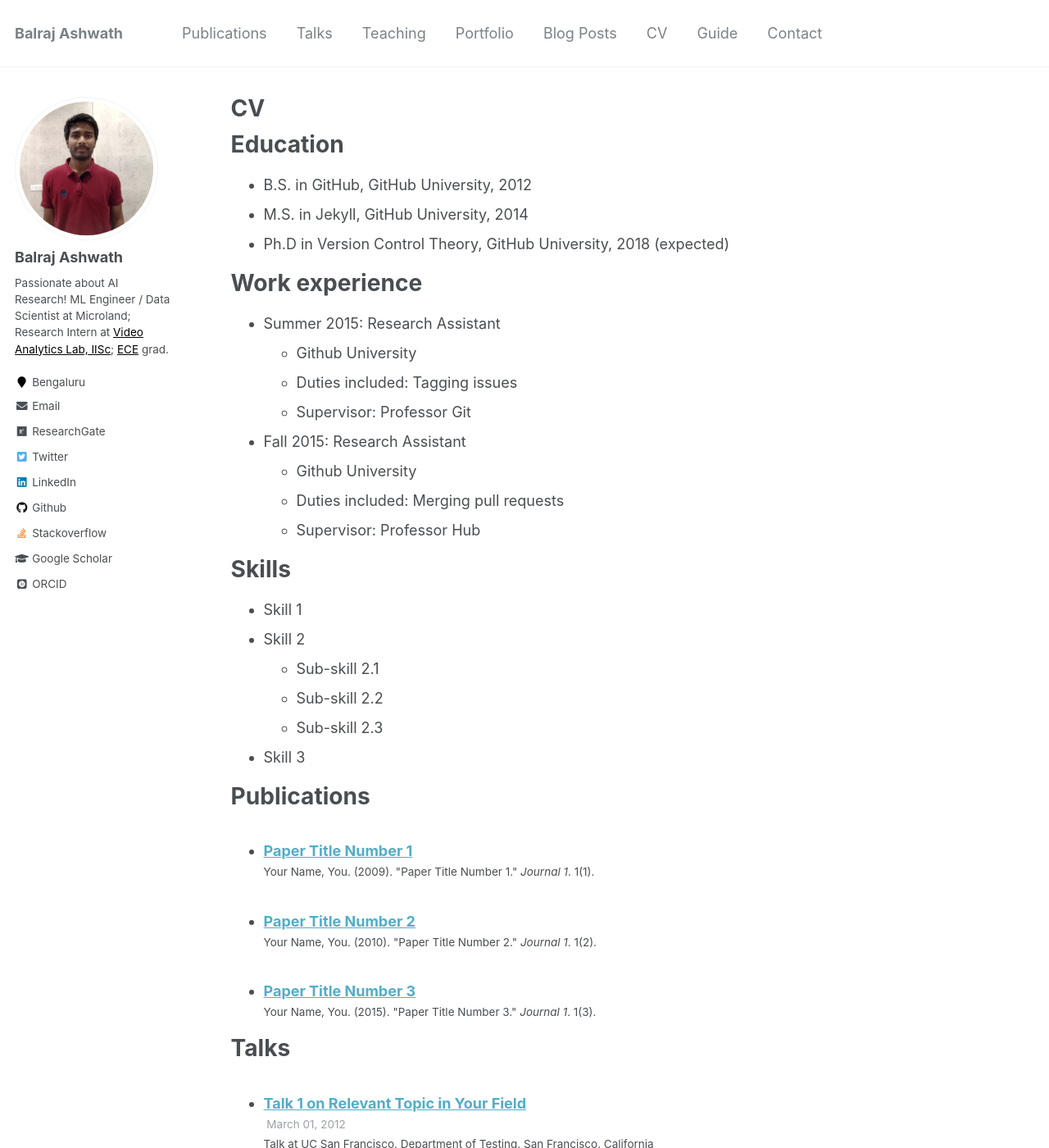
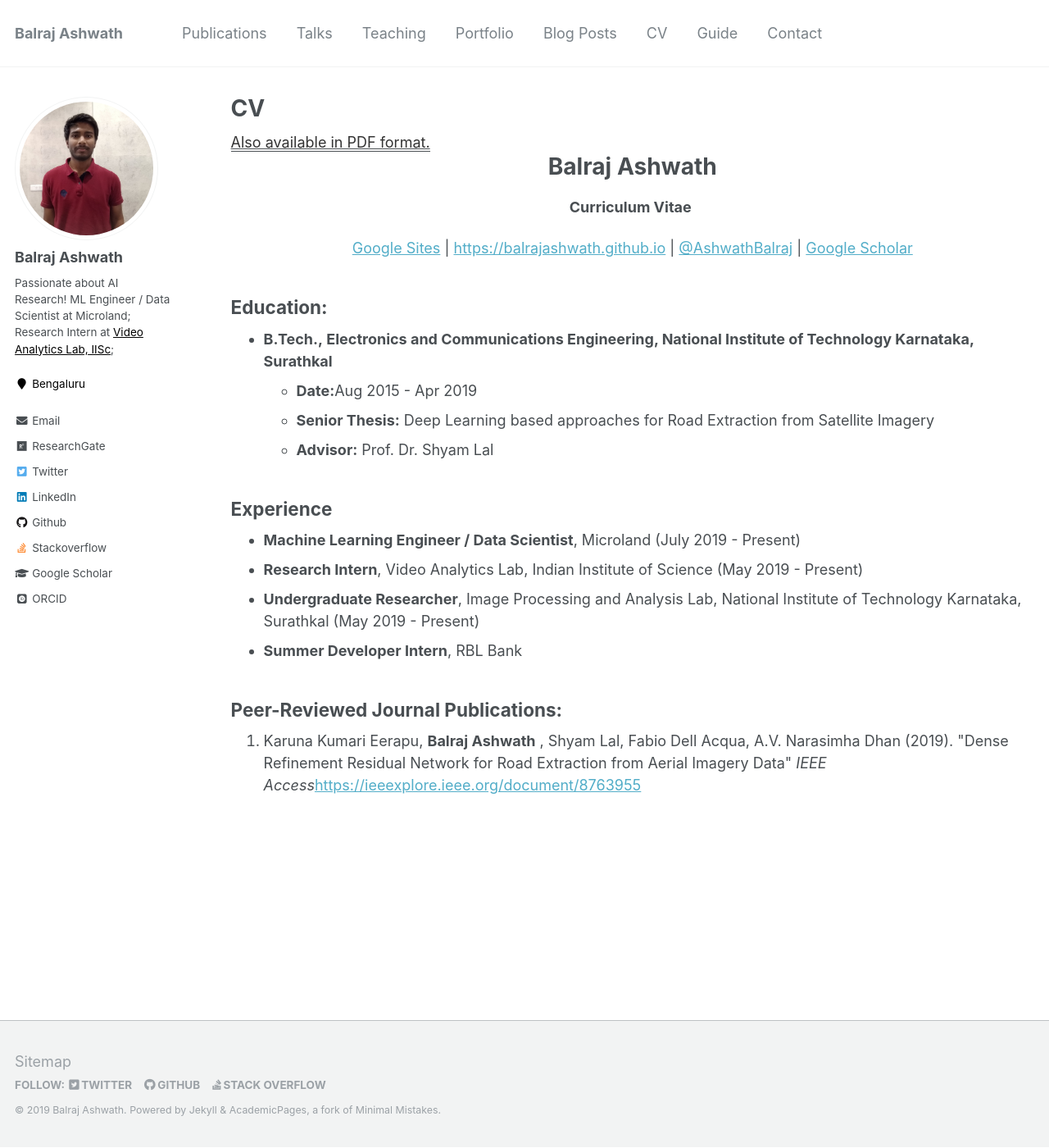
Before and after one commit to BalrajAshwath/BalrajAshwath.github.io, a Jekyll site: the page built from _pages/cv.html, in a window 1280 px wide and 1400 px high. Shown: the whole window at 82% size. Built offline with Jekyll 4.4.1, drawn with Linux system fonts in a browser that asks for light colours; some web fonts are replaced; some of the changed text lies outside the part shown.

Commit message:
Included Resume & modified CV page

```diff
--- a/_config.yml
+++ b/_config.yml
@@ -82,7 +82,7 @@ analytics:
 author:
   name             : "Balraj Ashwath"
   avatar           : "my_pic_github.jpg"
-  bio              : "Passionate about AI Research! ML Engineer / Data Scientist at Microland; Research Intern at <a style='color: black;' href='http://val.serc.iisc.ernet.in/valweb/people.html'>Video Analytics Lab, IISc</a>; <a style='color: black'; href='https://ece.nitk.ac.in/'>ECE</a> grad."
+  bio              : "Passionate about AI Research! ML Engineer / Data Scientist at Microland; Research Intern at <a style='color: black;' href='http://val.serc.iisc.ernet.in/valweb/people.html'>Video Analytics Lab, IISc</a>; <a style='color: black'; NITK ECE Grad."
   location         : "Bengaluru"
   employer         : # "ML Engineer/ Data Scientist @Microland"
   linkedin         : "balrajashwath"
--- a/_includes/footer.html
+++ b/_includes/footer.html
@@ -15,12 +15,12 @@
       <li><a href="http://github.com/{{ site.author.github }}"><i class="fab fa-github" aria-hidden="true"></i> GitHub</a></li>
     {% endif %}
     {% if site.author.stackoverflow %}
-      <li><a href="http://stackoverflow.org/{{ site.author.stackoverflow }}"><i class="fab fa-stack-overflow" aria-hidden="true"></i> Stack Overflow</a></li>
+      <li><a href="http://stackoverflow.org/{{ site.author.stackoverflow }}"><i class="fab fa-stack-overflow" aria-hidden="true"></i> Stack Overflow   </a></li>
     {% endif %}
     <!-- {% if site.author.bitbucket %}
       <li><a href="http://bitbucket.org/{{ site.author.bitbucket }}"><i class="fab fa-bitbucket" aria-hidden="true"></i> Bitbucket</a></li>
     {% endif %} -->
-    <li><a href="{% if site.atom_feed.path %}{{ site.atom_feed.path }}{% else %}{{ base_path }}/feed.xml{% endif %}"><i class="fa fa-fw fa-rss-square" aria-hidden="true"></i> {{ site.data.ui-text[site.locale].feed_label | default: "Feed" }}</a></li>
+    <!-- <li><a href="{% if site.atom_feed.path %}{{ site.atom_feed.path }}{% else %}{{ base_path }}/feed.xml{% endif %}"><i class="fa fa-fw fa-rss-square" aria-hidden="true"></i> {{ site.data.ui-text[site.locale].feed_label | default: "Feed" }}</a></li> -->
   </ul>
 </div>
 
--- /dev/null
+++ b/_pages/cv.html
@@ -0,0 +1,114 @@
+---
+layout: archive
+title: "CV"
+permalink: /cv/
+author_profile: true
+redirect_from:
+  - /wordpress/cv/
+---
+
+
+{% include base_path %}
+{% capture written_label %}'None'{% endcapture %}
+
+<u><a style="line-height: 1.5;" href="https://balrajashwath.github.io/Balraj_Ashwath_Resume.pdf"><span style="color: #333333;"><span>Also available in PDF format.</span></span></a></u>
+<h1 class="western" align="center"><b>Balraj Ashwath</b></h1>
+<p style="line-height: 1.5;" align="center"><span><b>Curriculum Vitae</b> </span></p>
+<p style="line-height: 1.5;" align="center"><span><a href="https://sites.google.com/view/balrajashwath">Google Sites</a> | <a href="https://balrajashwath.github.io">https://balrajashwath.github.io</a> | <a href="http://www.twitter.com/AshwathBalraj">@AshwathBalraj</a> | <a href="https://scholar.google.co.in/citations?user=5Da3hUUAAAAJ&hl=en#">Google Scholar</a></span></p>
+
+<h2 class="western">Education:</h2>
+<ul style="line-height: 1.5; margin: 10px 0;">
+ 	<li><span><b>B.Tech., </b></span><span><b>Electronics and Communications Engineering</b></span><span><b>, National Institute of Technology Karnataka, Surathkal</b></span>
+<ul>
+ 	<li><strong><span><b>Date:</b></span></strong><span>Aug 2015 - Apr 2019</span></li>
+ 	<li><b><span>Senior Thesis:</b></span><span> Deep Learning based approaches for Road Extraction from Satellite Imagery</span></li>
+ 	<li><span><b>Advisor:</b></span><span> Prof. Dr. Shyam Lal</span></li>
+</ul>
+</li>
+</ul>
+
+<h2>Experience</h2>
+<ul style="line-height: 1.5; margin: 10px 0;">
+  <li><span><b>Machine Learning Engineer / Data Scientist</b>, Microland (July 2019 - Present)</span></li>
+  <li><span><b>Research Intern</b>, Video Analytics Lab, Indian Institute of Science (May 2019 - Present)</span></li>
+  <li><span><b>Undergraduate Researcher</b>, Image Processing and Analysis Lab, National Institute of Technology Karnataka, Surathkal (May 2019 - Present)</span></li>
+  <li><span><b>Summer Developer Intern</b>, RBL Bank</span></li>
+</ul>
+
+<!-- <h2>Summary of Scholarly Impact</h2>
+<ul style="line-height: 1.5; margin: 10px 0;">
+
+  <li><span><b>Publications:</b> 22 publications with over 1,400 total citations, h-index of 17 (Google Scholar)</li>
+  <li><span><b>Presentations:</b> Over 50 talks, including 7 invited talks and 2 conference keynotes</li>
+  <li><span><b>Industry:</b> Scholarship has directly led to new initiatives and redesigned products at Wikimedia</li>
+</ul> -->
+
+<h2 id="peer-reviewed-journal-publications-">Peer-Reviewed Journal Publications:</h2>
+<ol style="line-height: 1.5; margin: 10px 0;">
+<li> Karuna Kumari Eerapu, <strong>Balraj Ashwath</strong> , Shyam Lal, Fabio Dell Acqua, A.V. Narasimha Dhan (2019). &quot;Dense Refinement Residual Network for Road Extraction from Aerial Imagery Data&quot; <em>IEEE Access</em><a href="https://ieeexplore.ieee.org/document/8763955">https://ieeexplore.ieee.org/document/8763955</a></li>
+</ol>
+
+<!-- <h2 id="peer-reviewed-conference-proceedings-">Peer-Reviewed Archived Conference Proceedings:</h2>
+<ol style="line-height: 1.5; margin: 10px 0;">
+<li><strong>Geiger, R.S.,</strong> K. Yu, Y. Yang, M. Dai, J. Qiu, R. Tang, and J. Huang. (2020, in press). &quot;Garbage In, Garbage Out: Do Machine Learning Application Papers in Social Computing Report Where Human-Labeled Training Data Comes From?&quot; <em>Proceedings of the ACM Conference on Fairness, Accountability, and Transparency</em>(FAT* 2020).</li>
+<li><strong>Geiger, R.S.</strong> (2019). &quot;The Rise and Fall of the Note: Changing Paper Lengths in ACM CSCW, 2000-2018.&quot; <em>Proceedings of the ACM on Human-Computer Interaction.</em>(CSCW 2019). <a href="https://doi.org/10.1145/3359324">https://doi.org/10.1145/3359324</a> <a href="https://arxiv.org/abs/1908.10808">https://arxiv.org/abs/1908.10808</a></li>
+<li><strong>Geiger, R.S.</strong> and Halfaker, A. (2017). &quot;Operationalizing conflict and cooperation between automated software agents in Wikipedia: A replication and expansion of Even Good Bots Fight.&quot; <em>Proceedings of the ACM on Human-Computer Interaction</em> (Nov 2017 issue, CSCW 2018 Online First). <a href="https://doi.org/10.1145/3134684">https://doi.org/10.1145/3134684</a></li>
+<li>Halfaker, A., <strong>Geiger, R.S.</strong> , and Terveen, L. (2014). &quot;Snuggle: Designing for Efﬁcient Socialization and Ideological Critique.&quot; In <em>Proceedings of the 2014 ACM Conference on Human Factors in Computing (CHI 2014).</em><a href="http://stuartgeiger.com/papers/snuggle-chi.pdf">http://stuartgeiger.com/papers/snuggle-chi.pdf</a></li>
+<li><strong>Geiger, R.S.</strong> and Halfaker, A. (2013). &quot;When the Levee Breaks: Without Bots, What Happens to Wikipedia&#39;s Quality Control Processes?&quot; In <em>Proceedings of the 9th International Symposium on Wikis and Open Collaboration (WikiSym 2013).</em><a href="http://stuartgeiger.com/wikisym13-cluebot.pdf">http://stuartgeiger.com/wikisym13-cluebot.pdf</a></li>
+<li><strong>Geiger, R.S.</strong> and Halfaker, A. (2013). &quot;Using Edit Sessions to Measure Participation in Wikipedia.&quot; In <em>Proceedings of the 2013 ACM Conference on Computer Supported Cooperative Work (CSCW 2013).</em><a href="http://www.stuartgeiger.com/cscw-sessions.pdf">http://www.stuartgeiger.com/cscw-sessions.pdf</a></li>
+<li><strong>Geiger, R.S</strong>., A. Halfaker, M. Pinchuk, and S. Walling (2012). &quot;Defense Mechanism or Socialization Tactic? Improving Wikipedia&#39;s Notifications to Rejected Contributors.&quot; In <em>Proceedings of the 2012 International Conference on Weblogs and Social Media (ICWSM 2012).</em><a href="http://www.aaai.org/ocs/index.php/ICWSM/ICWSM12/paper/view/4657">http://www.aaai.org/ocs/index.php/ICWSM/ICWSM12/paper/view/4657</a></li>
+<li>Ford, H. and <strong>R.S. Geiger</strong>. (2012). &quot;&#39;Writing up rather than writing down&#39;: Becoming Wikipedia Literate.&quot; In <em>Proceedings of the 8th International Symposium on Wikis and Open Collaboration (WikiSym 2012).</em> New York: ACM Digital Library. <a href="http://www.stuartgeiger.com/becoming-wikipedia-literate.pdf">http://www.stuartgeiger.com/becoming-wikipedia-literate.pdf</a></li>
+<li><strong>Geiger, R.S.,</strong> J. Jeong, and E. Manders (2012). &quot;Black-Boxing the User: Internet Protocol over Xylophone Players.&quot; In <em>Proceedings of the 2012 ACM Conference on Human-Computer Interaction (alt.CHI 2012)</em>. New York: ACM Digital Library. <a href="http://dl.acm.org/citation.cfm?id=2212785">http://dl.acm.org/citation.cfm?id=2212785</a></li>
+<li><strong>Geiger, R.S.</strong> and H. Ford. (2011) &quot;Participation in Wikipedia&#39;s Deletion Processes.&quot; In <em>Proceedings of the 7th International Symposium on Wikis and Open Collaboration (WikiSym 2011).</em> New York: ACM Digital Library. <a href="http://dx.doi.org/10.1145/2038558.2038593">http://dx.doi.org/10.1145/2038558.2038593</a></li>
+<li><strong>Geiger, R.S.</strong> and D. Ribes (2011). &quot;Trace Ethnography: Following Coordination through Documentary Practices.&quot; In <em>Proceedings of the 44th Annual Hawaii International Conference on System Sciences (HICSS).</em><a href="http://dx.doi.org/10.1109/HICSS.2011.455">http://dx.doi.org/10.1109/HICSS.2011.455</a>. <strong>Best paper award nomination</strong></li>
+<li><strong>Geiger, R.S.</strong> and D. Ribes (2010). &quot;The Work of Sustaining Order in Wikipedia: The Banning of a Vandal.&quot;  In <em>Proceedings of the 2010 ACM Conference on Computer-Supported Cooperative Work (CSCW 2012)</em>. New York: ACM Digital Library. <a href="http://dx.doi.org/10.1145/1718918.1718941">http://dx.doi.org/10.1145/1718918.1718941</a></li>
+<li><strong>Geiger, R.S.</strong> (2009). &quot;The Social Roles of Bots and Assisted Editing Tools.&quot; In <em>Proceedings of the 5th International Symposium on Wikis and Open Collaboration.</em> New York: ACM Digital Library. <a href="http://dx.doi.org/10.1145/1641309.1641351">http://dx.doi.org/10.1145/1641309.1641351</a></li>
+</ol>
+<h2 id="book-chapters-and-conference-proceedings-non-peer-reviewed-">Book Chapters and Conference Proceedings (non-peer reviewed):</h2>
+<ol style="line-height: 1.5; margin: 10px 0;">
+<li><strong>Geiger, R.S</strong>. and Lampinen, A. (2014). &quot;Old Against New, or a Coming of Age? Broadcasting in an Era of Electronic Media.&quot; <em>Journal of Broadcasting and Electronic Media</em> 58(3). <a href="http://www.tandfonline.com/doi/full/10.1080/08838151.2014.935855">http://www.tandfonline.com/doi/full/10.1080/08838151.2014.935855</a></li>
+<li><strong>Geiger, R.S.</strong> (2011). &quot;The Lives of Bots.&quot; In G. Lovink and N. Tkacz (eds.) In <em>Wikipedia: A Critical Point of View</em>. Amsterdam: Institute of Network Cultures. <a href="http://www.stuartgeiger.com/lives-of-bots-wikipedia-cpov.pdf">http://www.stuartgeiger.com/lives-of-bots-wikipedia-cpov.pdf</a></li>
+<li>Matias, N. and <strong>Geiger, R.S.</strong> (2015). &quot;Defining, Designing, and Evaluating Civic Values in Human Computation and Collective Action Systems.&quot; In <em>Proceedings of HCOMP 2014</em>, Citizen-X Workshop. <a href="http://stuartgeiger.com/defining-civic-values-hcomp-matias-geiger.pdf">http://stuartgeiger.com/defining-civic-values-hcomp-matias-geiger.pdf</a></li>
+</ol>
+<h2 id="reports-working-papers-and-preprints-non-peer-reviewed-">Reports, Working Papers, and Preprints (non-peer reviewed):</h2>
+<ol style="line-height: 1.5; margin: 10px 0;">
+<li><strong>Geiger, R.S.</strong> , O. DeMasi, A. Culich, A. Zoglauer, D. Das, F. Hoces de la Guardia, K. Ottoboni, M. Fenner, N. Varoquaux, R. Barter, R. Barnes, S. Stoudt, S. Dorton, S. van der Walt. (2019). &quot;Best Practices for Fostering Diversity and Inclusion in Data Science.&quot; <em>BIDS Best Practices in Data Science Series.</em> Berkeley, CA: Berkeley Institute for Data Science. <a href="https://doi.org/10.31235/osf.io/8gsjz">https://doi.org/10.31235/osf.io/8gsjz</a></li>
+<li><strong>Geiger, R.S</strong>., D. Sholler, A. Culich, C. Martinez, F. Hoces de la Guardia, F. Lanusse, K. Ottoboni, M. Stuart, M. Vareth, N. Varoquaux, S. Stoudt, and S. van der Walt. (2018). &quot;Challenges of Doing Data-Intensive Research in Teams, Labs, and Groups.&quot; <em>BIDS Best Practices in Data Science Series</em>. Berkeley Institute for Data Science: Berkeley, California. <a href="https://doi.org/10.31235/osf.io/a7b3m">https://doi.org/10.31235/osf.io/a7b3m</a></li>
+<li>Sholler, D. Das, F. Hoces de la Guardia, C. Hoffmann, F. Lanusse, N. Varoquaux, R. Garcia, <strong>R.S. Geiger</strong> , S. McDevitt, S. Peterson, S. Stoudt. (2019). &quot;Best Practices for Managing Turnover in Data Science Groups, Teams, and Labs.&quot; <em>BIDS Best Practices in Data Science Series</em>. Berkeley, CA: Berkeley Institute for Data Science. <a href="https://doi.org/10.31235/osf.io/wsxru">https://doi.org/10.31235/osf.io/wsxru</a></li>
+<li><strong>Geiger, R.S</strong>., C. Mazel-Cabasse, C. Cullens, L. Noren, B. Fiore-Gartland, D. Das, and H. Brady (2018). &quot;Career Paths and Prospects in Academic Data Science: Report of the Moore-Sloan Data Science Environments Survey.&quot; Report. Berkeley, California: UC-Berkeley Institute for Data Science. <a href="https://doi.org/10.31235/osf.io/xe823">https://doi.org/10.31235/osf.io/xe823</a></li>
+<li><strong>Geiger, R.S.</strong> (2017). &quot;Summary Analysis of the 2017 GitHub Open Source Survey.&quot; <em>SocArXiV Preprints.</em> <a href="https://doi.org/10.31235/osf.io/qps53">https://doi.org/10.31235/osf.io/qps53</a></li>
+</ol>
+<h2 id="open-source-software-and-open-data-projects-">Open-Source Software and Open Data Projects:</h2>
+<ol style="line-height: 1.5; margin: 10px 0;">
+<li><strong>Geiger, R.S</strong>. (2019). &quot;ArXiV Archive: A tidy and complete archive of metadata for papers on arxiv.org, 1993-2019.&quot; <em>Zenodo</em>. <a href="http://doi.org/10.5281/zenodo.1463242">http://doi.org/10.5281/zenodo.1463242</a></li>
+<li><strong>Geiger, R.S.,</strong> Paxton, A., and Haines, R. (2017). &quot;Academicpages.github.io: a ready-to-fork GitHub Pages template for personal academic websites.&quot; <em>GitHub</em>. <a href="https://academicpages.github.io">https://academicpages.github.io</a>.   <strong>Over 3,500 users.</strong></li>
+<li><strong>Geiger, R.S.</strong> (2017). &quot;Getorg: a Python library for querying information and analytics about GitHub organizations.&quot; <em>GitHub</em>. <a href="https://github.com/getorg/getorg">https://github.com/getorg/getorg</a></li>
+</ol> -->
+
+<!-- <h2>Talks</h2>
+  <ul>{% for post in site.talks reversed %}
+    {% unless post.talk_type == "Conference proceedings talk" %}
+      {% include archive-single-talk-cv.html %}
+    {% endunless %}
+  {% endfor %}</ul>
+
+<h2>Teaching</h2>
+  <ul>{% for post in site.teaching reversed %}
+    {% include archive-single-cv.html %}
+  {% endfor %}</ul>
+
+<h2 class="western">Research Interests and Skills:</h2>
+<ul style="line-height: 1.5; margin: 10px 0;">
+ 	<li><span><b>Topical:</b> collaboration, socialization, literacy, and governance in distributed, decentralized communities, specifically new/social media platforms and scientific research networks</span></li>
+ 	<li><span><b>Disciplinary:</b> social informatics, computer-supported cooperative work (CSCW), science and technology studies (STS), data science studies, critical algorithm studies, media and communication studies, organizational sociology, critical human-computer interaction (HCI)</span></li>
+ 	<li><span><b>Theoretical:</b> socio-technical systems, communities of practice, ethnomethodology, symbolic interactionism, distributed cognition, actor-network theory, phenomenology</span></li>
+ 	<li><span><b>Methodological:</b></span>
+<ul>
+ 	<li><span>Ethnography, including interviews, focus groups, and participant-observation</span></li>
+ 	<li><span>Archival analysis, including individual and group-based qualitative coding</span></li>
+ 	<li><span>Quantitative collection and analysis of log and trace data with Python, SQL, and R</span></li>
+ 	<li><span>User interface evaluation, including experimental design, A/B testing, and analysis</span></li>
+ 	<li><span>Inductive, mixed-methodological approaches to answer complex socio-technical questions and problems using all of the above methods, as appropriate and relevant</span></li>
+</ul>
+</li>
+</ul> -->
--- a/_pages/cv.md
+++ /dev/null
@@ -1,59 +0,0 @@
----
-layout: archive
-title: "CV"
-permalink: /cv/
-author_profile: true
-redirect_from:
-  - /resume
----
-
-{% include base_path %}
-
-Education
-======
-* B.S. in GitHub, GitHub University, 2012
-* M.S. in Jekyll, GitHub University, 2014
-* Ph.D in Version Control Theory, GitHub University, 2018 (expected)
-
-Work experience
-======
-* Summer 2015: Research Assistant
-  * Github University
-  * Duties included: Tagging issues
-  * Supervisor: Professor Git
-
-* Fall 2015: Research Assistant
-  * Github University
-  * Duties included: Merging pull requests
-  * Supervisor: Professor Hub
-
-Skills
-======
-* Skill 1
-* Skill 2
-  * Sub-skill 2.1
-  * Sub-skill 2.2
-  * Sub-skill 2.3
-* Skill 3
-
-Publications
-======
-  <ul>{% for post in site.publications %}
-    {% include archive-single-cv.html %}
-  {% endfor %}</ul>
-
-Talks
-======
-  <ul>{% for post in site.talks %}
-    {% include archive-single-talk-cv.html %}
-  {% endfor %}</ul>
-
-Teaching
-======
-  <ul>{% for post in site.teaching %}
-    {% include archive-single-cv.html %}
-  {% endfor %}</ul>
-
-Service and leadership
-======
-* Currently signed in to 43 different slack teams
```
Also changed, not shown: 1 other file.
